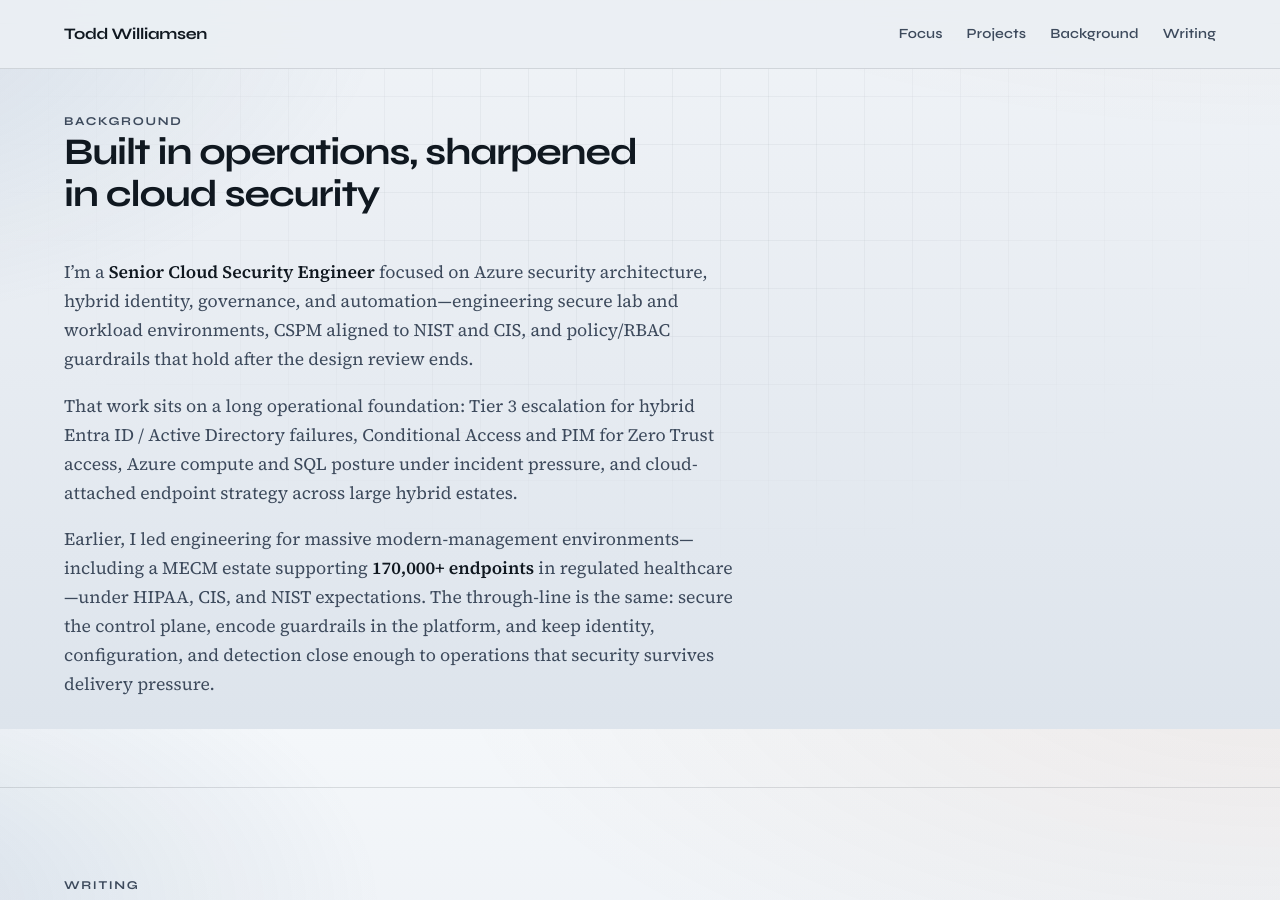
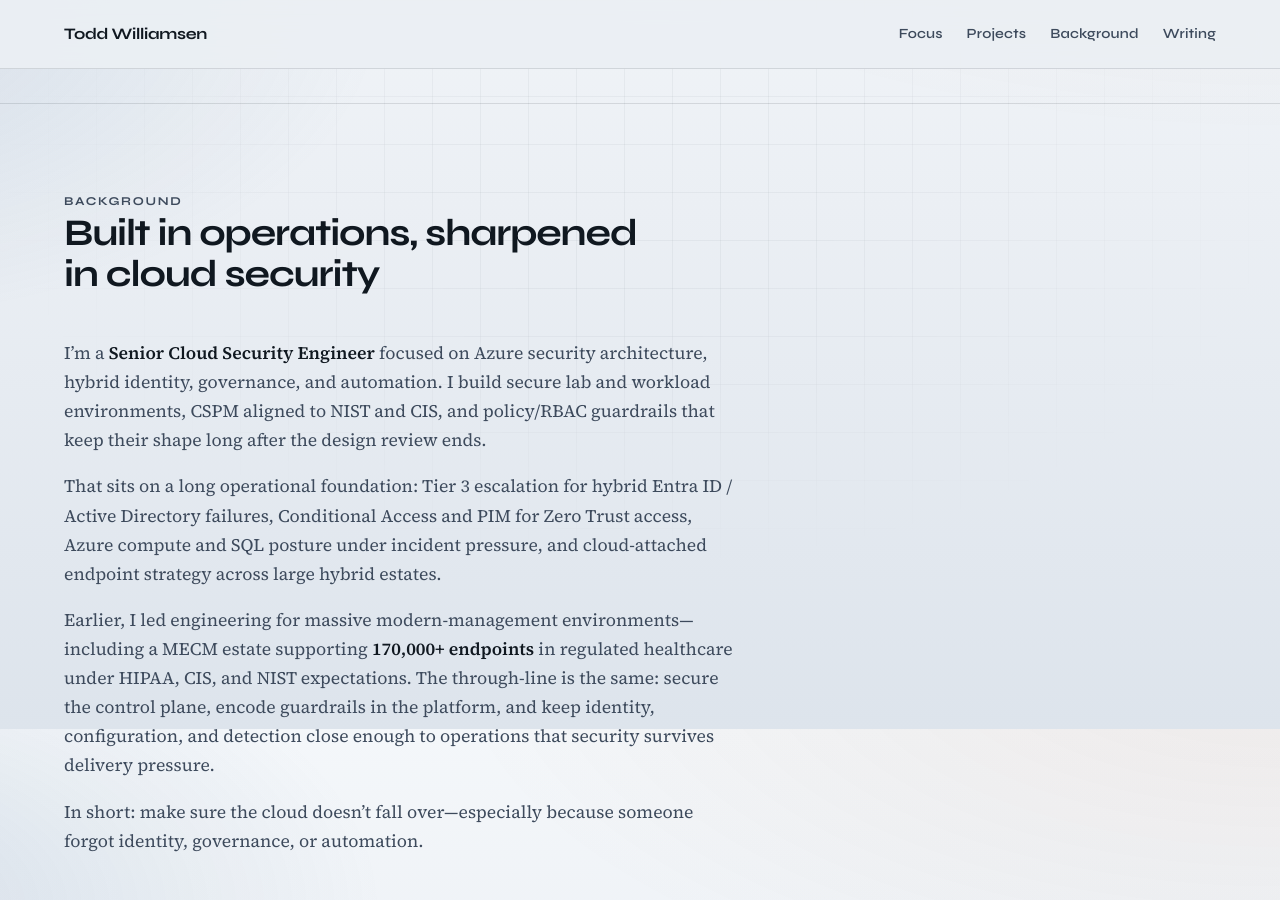
Before and after one commit to toddwilliamsen/toddwilliamsen.github.io, a Jekyll site: the page built from index.html, in a window 1280 px wide and 900 px high, scrolled down 1971 px. Built offline with Jekyll 4.4.1, drawn with Linux system fonts in a browser that asks for light colours; some of the changed text lies outside the part shown.

Commit message:
Apply homepage copy rewrite with clearer, tighter voice.
Updates hero, focus, projects, background, writing intros, and footer while dropping the CISO aside and keeping humor restrained.

```diff
--- a/_includes/footer.html
+++ b/_includes/footer.html
@@ -3,6 +3,7 @@
     <div>
       <p class="footer-brand">Todd Williamsen</p>
       <p class="footer-note">Senior Cloud Security Engineer</p>
+      <p class="footer-note">Open to conversations about Azure security and hybrid identity.</p>
     </div>
     <p class="footer-note">
       <a href="mailto:todd.williamsen@gmail.com">todd.williamsen@gmail.com</a>
--- a/index.html
+++ b/index.html
@@ -1,7 +1,7 @@
 ---
 layout: home
 title: Todd Williamsen
-description: Senior Cloud Security Engineer specializing in Azure security architecture, hybrid identity, and hybrid quantum-classical threat detection.
+description: Senior Cloud Security Engineer specializing in Azure security architecture, hybrid identity, governance, and automation.
 ---
 
 <section class="hero">
@@ -30,8 +30,9 @@
     <p class="brand">Todd Williamsen</p>
     <h1>Senior Cloud Security Engineer.</h1>
     <p class="hero-support">
-      I work on Azure security day to day—hybrid identity, governance, and automation—
-      so the secure path is the default, not a follow-up project.
+      I design and secure Azure environments—identity, governance, automation, and architecture
+      that holds under pressure. Day to day that means Entra&nbsp;ID, Defender, Sentinel, and ARM:
+      making the secure path the default, not a follow-up project.
     </p>
     <div class="cta-row">
       <a class="btn btn-primary" href="#writing">Read the writing</a>
@@ -48,14 +49,18 @@
     </div>
     <div class="focus-copy reveal reveal-delay-1">
       <p>
-        Day to day, that means <strong>Azure security architecture</strong>,
+        Day to day, I work across <strong>Azure security architecture</strong>,
         <strong>Entra ID and hybrid identity</strong>,
-        <strong>Microsoft Defender for Cloud and Sentinel</strong>,
-        and <strong>Python / PowerShell automation</strong> that makes secure defaults repeatable.
+        <strong>Microsoft Defender for Cloud</strong>,
+        <strong>Sentinel</strong>, and
+        <strong>Python / PowerShell automation</strong>.
+        The goal is simple: make secure defaults repeatable, enforceable, and boring—
+        because boring security is the kind that survives production.
       </p>
       <p>
-        Side projects live on the <a href="{{ '/projects/' | relative_url }}">Projects</a> page—
-        security experiments like Quantum Helix in one lane, and unrelated work like Look n Cook in another.
+        Side projects live on the <a href="{{ '/projects/' | relative_url }}">Projects</a> page.
+        Some are serious (Quantum Helix). Some are not (Look n Cook).
+        They don’t share a headline for a reason.
       </p>
     </div>
   </div>
@@ -77,7 +82,7 @@
             <a href="https://github.com/toddwilliamsen/quantumhelix">
               <span class="writing-topic">Research</span>
               <h3 class="writing-title">Quantum Helix</h3>
-              <p class="writing-blurb">Quantum-kernel anomaly detection for cloud telemetry.</p>
+              <p class="writing-blurb">Quantum-kernel anomaly detection for cloud telemetry—asking whether the math helps without real quantum hardware.</p>
               <span class="writing-arrow" aria-hidden="true">→</span>
             </a>
           </li>
@@ -85,7 +90,7 @@
             <a href="https://github.com/toddwilliamsen/arm-templates">
               <span class="writing-topic">IaC</span>
               <h3 class="writing-title">ARM Templates</h3>
-              <p class="writing-blurb">Sample templates for the IaC article series.</p>
+              <p class="writing-blurb">Sample templates for the IaC series—modular, parameterized, and meant to stay readable.</p>
               <span class="writing-arrow" aria-hidden="true">→</span>
             </a>
           </li>
@@ -121,21 +126,26 @@
     <div class="focus-copy reveal reveal-delay-1">
       <p>
         I’m a <strong>Senior Cloud Security Engineer</strong> focused on Azure security architecture,
-        hybrid identity, governance, and automation—engineering secure lab and workload environments,
-        CSPM aligned to NIST and CIS, and policy/RBAC guardrails that hold after the design review ends.
+        hybrid identity, governance, and automation. I build secure lab and workload environments,
+        CSPM aligned to NIST and CIS, and policy/RBAC guardrails that keep their shape long after
+        the design review ends.
       </p>
       <p>
-        That work sits on a long operational foundation: Tier&nbsp;3 escalation for hybrid
+        That sits on a long operational foundation: Tier&nbsp;3 escalation for hybrid
         Entra&nbsp;ID / Active Directory failures, Conditional Access and PIM for Zero Trust access,
         Azure compute and SQL posture under incident pressure, and cloud-attached endpoint strategy
         across large hybrid estates.
       </p>
       <p>
         Earlier, I led engineering for massive modern-management environments—including a MECM estate
-        supporting <strong>170,000+ endpoints</strong> in regulated healthcare—under HIPAA, CIS, and
+        supporting <strong>170,000+ endpoints</strong> in regulated healthcare under HIPAA, CIS, and
         NIST expectations. The through-line is the same: secure the control plane, encode guardrails
         in the platform, and keep identity, configuration, and detection close enough to operations
         that security survives delivery pressure.
+      </p>
+      <p>
+        In short: make sure the cloud doesn’t fall over—especially because someone forgot identity,
+        governance, or automation.
       </p>
     </div>
   </div>
@@ -146,7 +156,7 @@
     <div class="section-head reveal">
       <p class="section-label">Writing</p>
       <h2>Cloud security engineering series</h2>
-      <p>A chronological progression through SOAR automation, Zero Trust identity, Landing Zone architecture, and quantum-kernel anomaly detection.</p>
+      <p>A chronological progression through SOAR automation, Zero Trust identity, Landing Zone architecture, and quantum-kernel anomaly detection—the parts of Azure security that matter, and the parts that break.</p>
     </div>
 
     <ul class="writing-list">
```
Also changed, not shown: other parts of index.html (+1 -1 lines).
